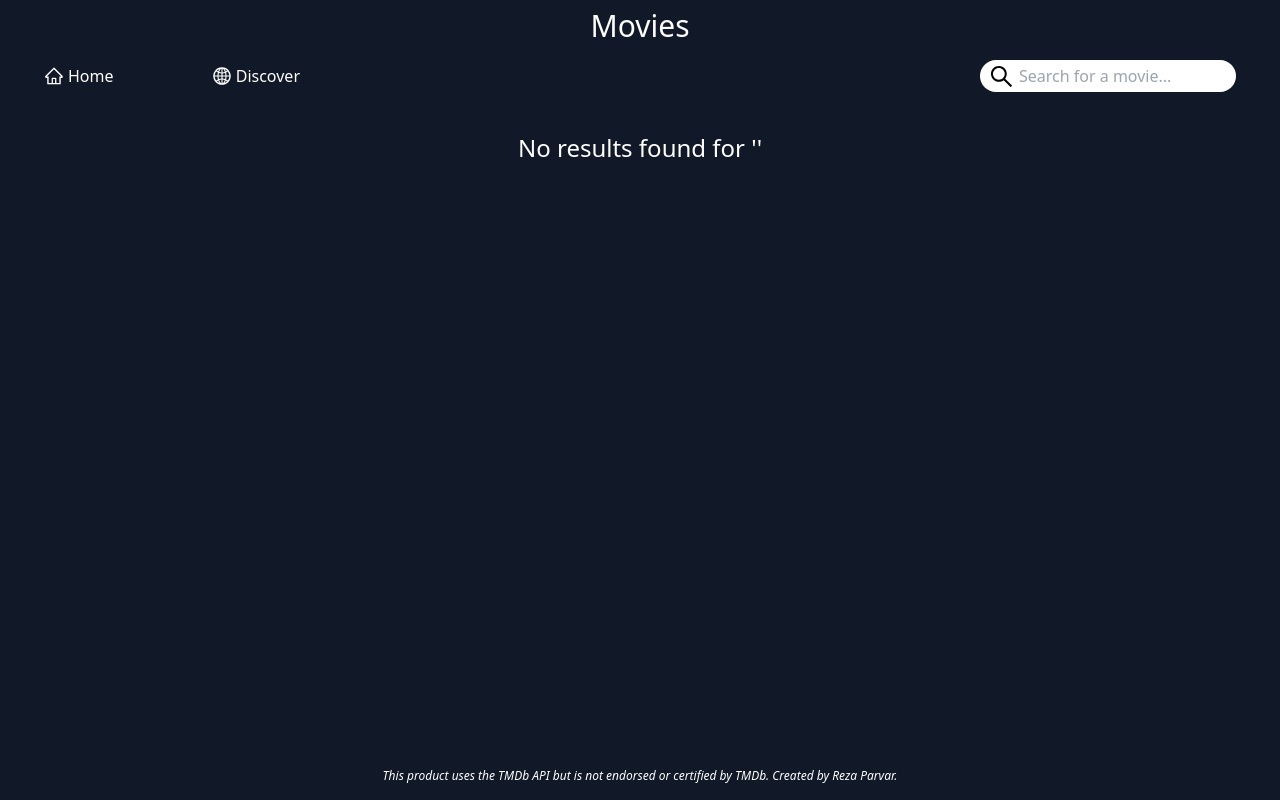
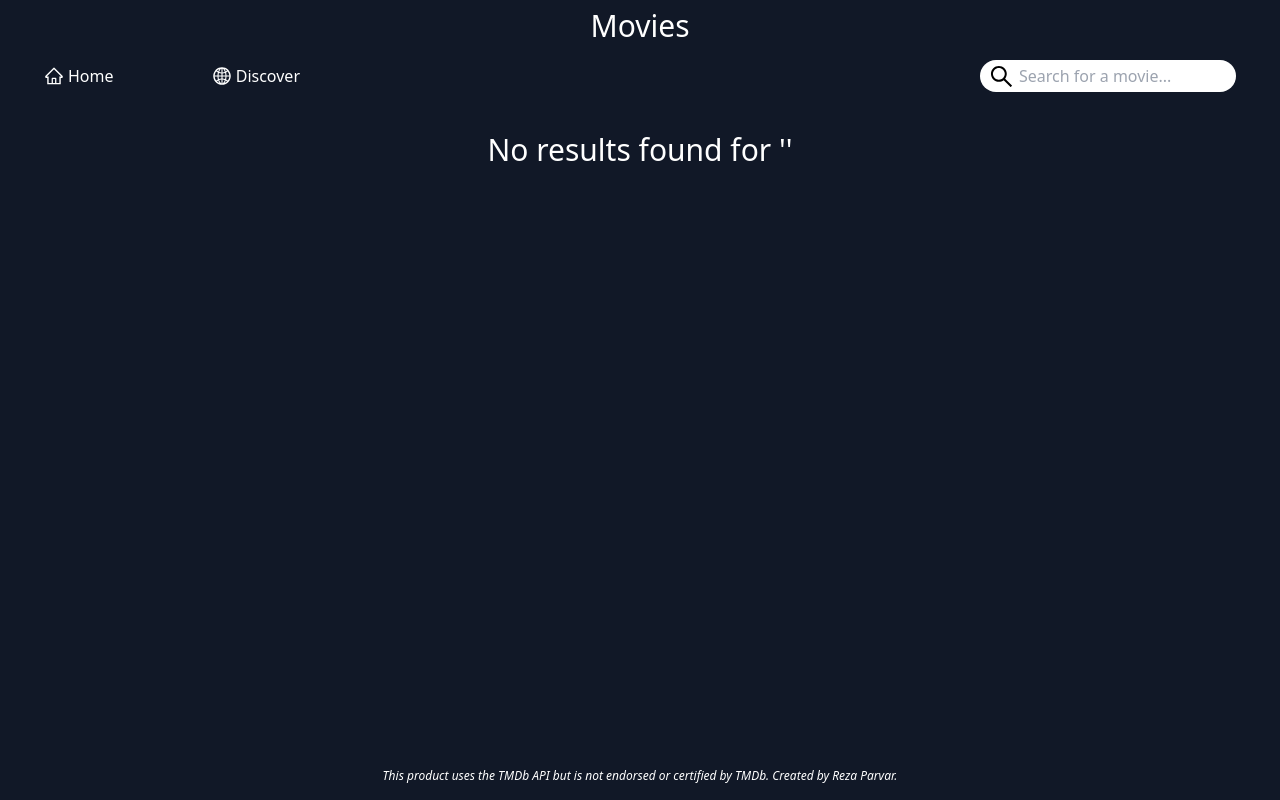
Before and after one commit to parvaritoz/movie-app, a Next.js app: page /search in a window 1280 px wide. Built offline with nearby package versions, Linux system fonts and the light colour scheme.

Commit message:
Refactoted code

```diff
--- a/pages/search.tsx
+++ b/pages/search.tsx
@@ -28,7 +28,7 @@ export default function SearchResultsPage() {
   if (results.length === 0) {
     return (
       <div className="flex justify-center mt-10">
-        <p className="text-white text-2xl">
+        <p className="text-white text-xl md:text-3xl">
           No results found for &apos;{query}&apos;
         </p>
       </div>
@@ -45,7 +45,7 @@ export default function SearchResultsPage() {
       </Head>
       <div>
         <div>
-          <h1 className="text-white mt-4 mb-4 text-3xl">
+          <h1 className="text-white mt-4 mb-4 text-xl md:text-3xl">
             Search Results for &apos;{query}&apos;
           </h1>
           <div className="flex flex-row overflow-scroll text-white">
```
